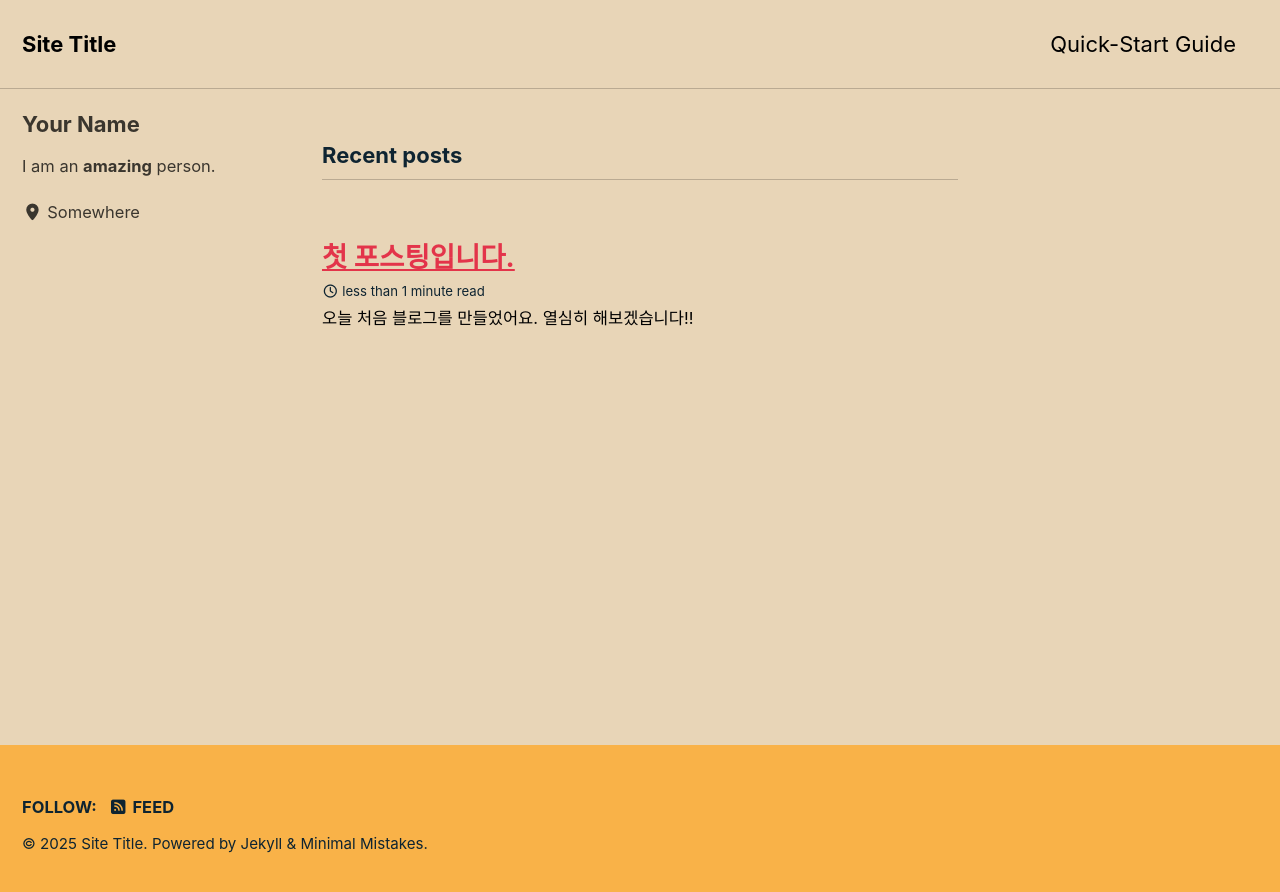
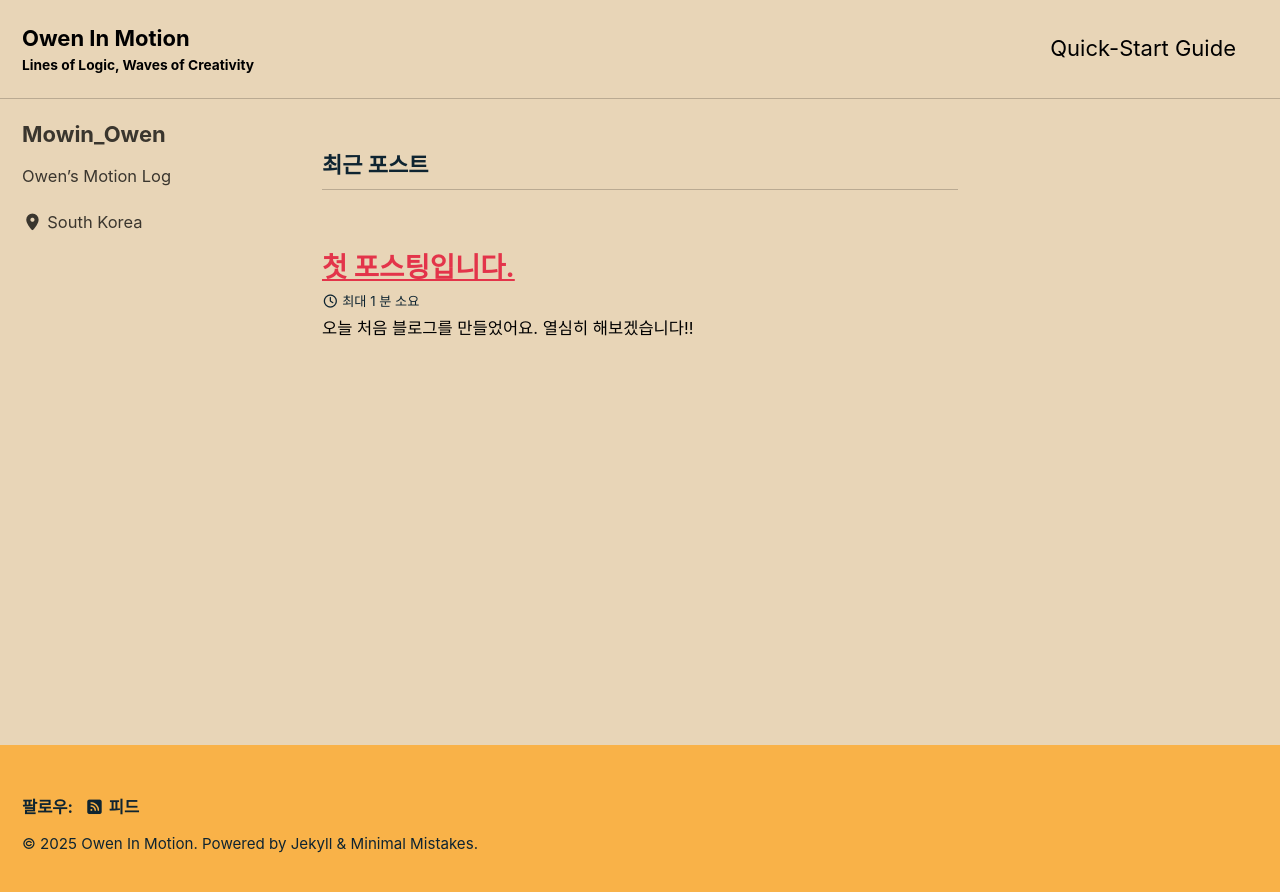
Before and after one commit to mowinowen/mowinowen.github.io, a Jekyll site: the page built from index.html, in a window 1280 px wide. Shown: the top 892 px of the page. Built offline with Jekyll 4.4.1, drawn with Linux system fonts in a browser that asks for light colours; cached includes are drawn as plain includes; the list of posts is cut into pages by our own code.

Commit message:
modify config file

```diff
--- a/_config.yml
+++ b/_config.yml
@@ -15,13 +15,13 @@
 minimal_mistakes_skin    : "sunrise" # "air", "aqua", "contrast", "dark", "dirt", "neon", "mint", "plum", "sunrise"
 
 # Site Settings
-locale                   : "en-US"
+locale                   : "ko-KR"
 rtl                      : # true, false (default) # turns direction of the page into right to left for RTL languages
-title                    : "Site Title"
-title_separator          : "-"
-subtitle                 : # site tagline that appears below site title in masthead
-name                     : "Your Name"
-description              : "An amazing website."
+title                    : "Owen In Motion"
+title_separator          : "|"
+subtitle                 : "Lines of Logic, Waves of Creativity"
+name                     : "Mowin_Owen"
+description              : "한 걸음, 코드로 성장하는 Motion Log. 코드와 생각이 공존하는 공간"
 url                      : "https://mowinowen.github.io"
 baseurl                  : # the subpath of your site, e.g. "/blog"
 repository               : # GitHub username/repo-name e.g. "mmistakes/minimal-mistakes"
@@ -113,10 +113,10 @@ analytics:
 
 # Site Author
 author:
-  name             : "Your Name"
+  name             : "Mowin_Owen"
   avatar           : # path of avatar image, e.g. "/assets/images/bio-photo.jpg"
-  bio              : "I am an **amazing** person."
-  location         : "Somewhere"
+  bio              : "Owen's Motion Log"
+  location         : "South Korea"
   email            :
   links:
     - label: "Email"
```
